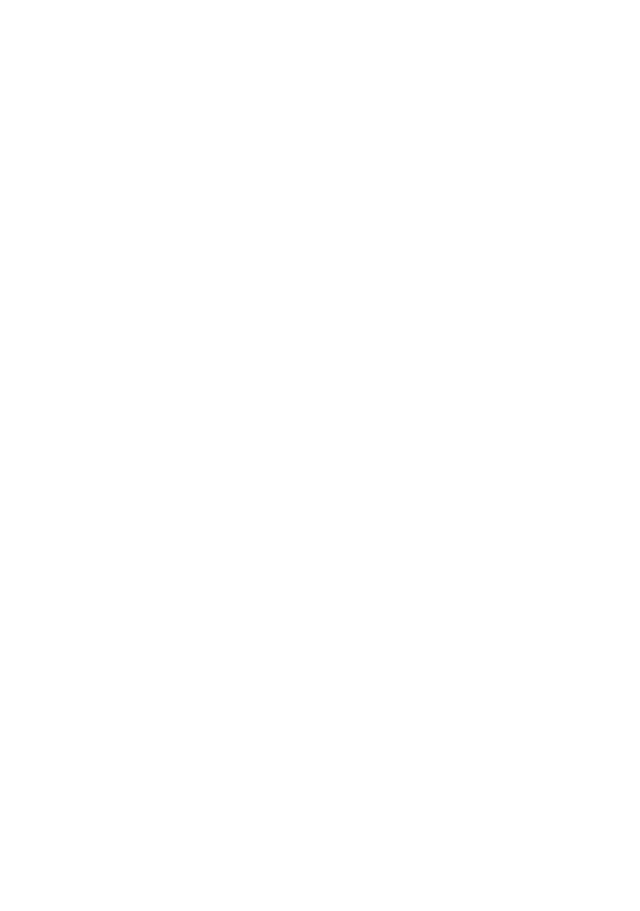
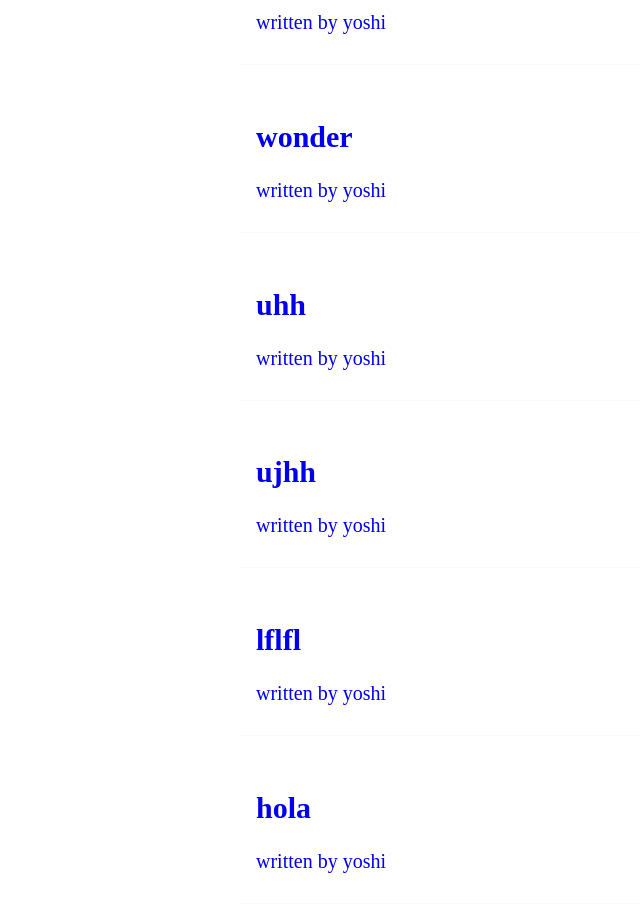
Before and after one commit to dev-olalekan/blogs, a React (Create React App) app: page / in a window 1280 px wide. Shown: the part 1500-2411 px from the top of the page, without its empty margins (100-740 px from the left). Before the commit the page ends 1465 px from the top, so only its background shows below. Built offline with nearby package versions, Linux system fonts and the light colour scheme; data requests are answered from the project's data file.

Commit message:
redirect using navigation or history

```diff
--- a/jsondata/db.json
+++ b/jsondata/db.json
@@ -41,6 +41,42 @@
       "title": "loko",
       "body": "kscklsfck",
       "author": "yoshi"
+    },
+    {
+      "id": "773d",
+      "title": "wonder",
+      "body": "scvsc",
+      "author": "yoshi"
+    },
+    {
+      "id": "a797",
+      "title": "wonder",
+      "body": "scvsc",
+      "author": "yoshi"
+    },
+    {
+      "id": "8834",
+      "title": "uhh",
+      "body": "fcfrde",
+      "author": "yoshi"
+    },
+    {
+      "id": "1209",
+      "title": "ujhh",
+      "body": "jknj",
+      "author": "yoshi"
+    },
+    {
+      "id": "bbf3",
+      "title": "lflfl",
+      "body": "ututi",
+      "author": "yoshi"
+    },
+    {
+      "id": "f0a6",
+      "title": "hola",
+      "body": "hgjfj",
+      "author": "yoshi"
     }
   ]
 }
--- a/src/Create.js
+++ b/src/Create.js
@@ -1,10 +1,12 @@
 import { useState } from "react";
+import { useNavigate } from "react-router-dom";
 
 const Create = () => {
   const [title, setTitle] = useState("");
   const [body, setBody] = useState("");
   const [author, setAuthor] = useState("yoshi");
   const [isPending, setisPending] = useState(false);
+  const history = useNavigate();
 
   const handleSubmit = (e) => {
     e.preventDefault();
@@ -14,11 +16,13 @@ const Create = () => {
 
     fetch("http://localhost:8000/blogs/", {
       method: "POST",
-      header: { "content-Type": "application/json" },
+      headers: { "Content-Type": "application/json" },
       body: JSON.stringify(blog),
     }).then(() => {
       console.log("new blog added");
       setisPending(false);
+      history(-1);
+      history("/");
     });
   };
   return (
```
